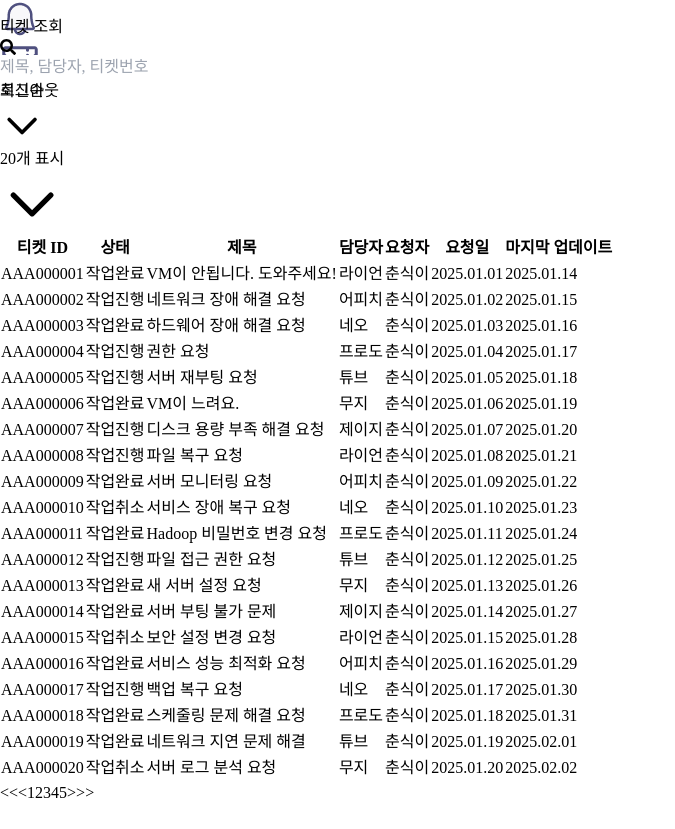
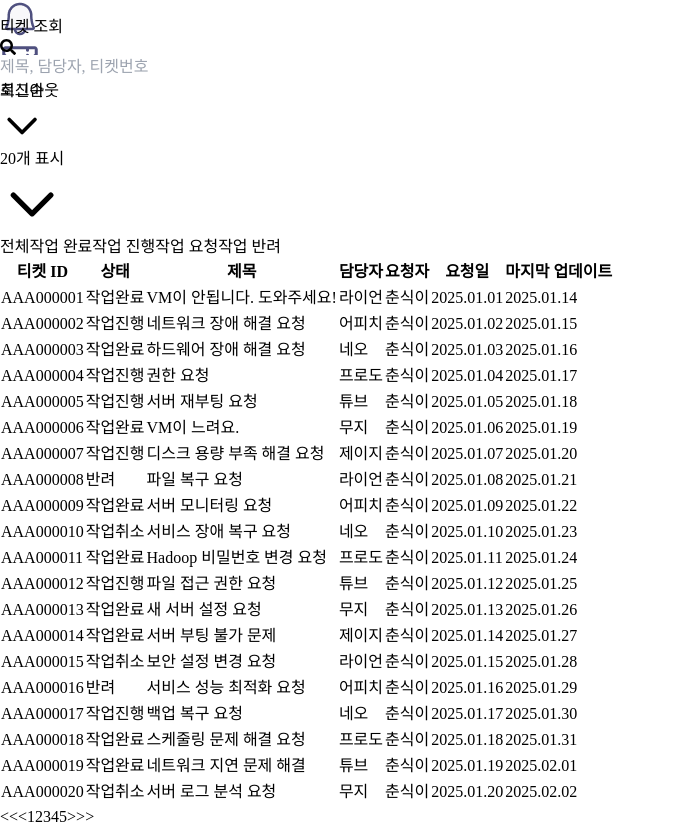
Before and after one commit to WRKR-KEA/frontend, a Next.js app: page /manager/myticket in a window 1280 px wide. Shown: the part 541-1370 px from the top of the page, without its empty margins (0-675 px from the left). Before the commit the page ends 1346 px from the top, so only its background shows below. Built offline with nearby package versions, Linux system fonts and the light colour scheme.

Commit message:
WRKR-59:✨:Feat:상태 필터링 컴포넌트 추가

```diff
--- a/src/app/user/home/page.tsx
+++ b/src/app/user/home/page.tsx
@@ -7,7 +7,7 @@ import { TicketList } from "../../../components/ticketList";
 
 export default function UserHomePage() {
   const maxTicketsToShow = 10; // 최대 표시할 티켓 수
-  const ticketStatus = 'in-progress'; //예시 상태
+  const ticketStatus = ''; //예시 상태
   const [ticketHandler, setTicketHandler] = useState<string>(''); // 필터링 담당자
   const [ticketRequester, setTicketRequester] = useState<string>(''); // 필터링 요청자
 
--- /dev/null
+++ b/src/components/filterTab.tsx
@@ -0,0 +1,53 @@
+import React from 'react';
+
+type FilterTabProps = {
+  activeTab: string;
+  handleTabClick: (tab: string) => void;
+};
+
+export function FilterTab({ activeTab, handleTabClick }: FilterTabProps) {
+  return (
+    <div className="flex border-gray-200 w-full items-center">
+      <button
+        onClick={() => handleTabClick("전체")}
+        className={`w-20 text-center py-3 px-4 font-semibold text-sm ${
+          activeTab === "전체" ? "border-b-2 border-black text-black" : "text-gray-500"
+        }`}
+      >
+        전체
+      </button>
+      <button
+        onClick={() => handleTabClick("작업완료")}
+        className={`w-24 text-center py-3 px-4 font-semibold text-sm ${
+          activeTab === "작업완료" ? "border-b-2 border-black text-black" : "text-gray-500"
+        }`}
+      >
+        작업 완료
+      </button>
+      <button
+        onClick={() => handleTabClick("작업진행")}
+        className={`w-24 text-center py-3 px-4 font-semibold text-sm ${
+          activeTab === "작업진행" ? "border-b-2 border-black text-black" : "text-gray-500"
+        }`}
+      >
+        작업 진행
+      </button>
+      <button
+        onClick={() => handleTabClick("작업요청")}
+        className={`w-24 text-center py-3 px-4 font-semibold text-sm ${
+          activeTab === "작업요청" ? "border-b-2 border-black text-black" : "text-gray-500"
+        }`}
+      >
+        작업 요청
+      </button>
+      <button
+        onClick={() => handleTabClick("반려")}
+        className={`w-24 text-center py-3 px-4 font-semibold text-sm ${
+          activeTab === "반려" ? "border-b-2 border-black text-black" : "text-gray-500"
+        }`}
+      >
+        작업 반려
+      </button>
+    </div>
+  );
+}
--- a/src/components/ticketList_Filter.tsx
+++ b/src/components/ticketList_Filter.tsx
@@ -1,4 +1,5 @@
 import React, { useState } from 'react';
+import {FilterTab} from './filterTab';
 
 type TicketList_FilterProps = {
   maxTicketsToShow: number;
@@ -15,7 +16,7 @@ export function TicketList_Filter({ maxTicketsToShow, page, searchTerm }: Ticket
   { "id": "AAA000005", "status": "작업진행", "title": "서버 재부팅 요청", "requester": "춘식이", "requestDate": "2025.01.05", "updateDate": "2025.01.18", "handler": "튜브" },
   { "id": "AAA000006", "status": "작업완료", "title": "VM이 느려요.", "requester": "춘식이", "requestDate": "2025.01.06", "updateDate": "2025.01.19", "handler": "무지" },
   { "id": "AAA000007", "status": "작업진행", "title": "디스크 용량 부족 해결 요청", "requester": "춘식이", "requestDate": "2025.01.07", "updateDate": "2025.01.20", "handler": "제이지" },
-        { "id": "AAA000008", "status": "작업진행", "title": "파일 복구 요청", "requester": "춘식이", "requestDate": "2025.01.08", "updateDate": "2025.01.21", "handler": "라이언" },
+  { "id": "AAA000008", "status": "반려", "title": "파일 복구 요청", "requester": "춘식이", "requestDate": "2025.01.08", "updateDate": "2025.01.21", "handler": "라이언" },
   { "id": "AAA000009", "status": "작업완료", "title": "서버 모니터링 요청", "requester": "춘식이", "requestDate": "2025.01.09", "updateDate": "2025.01.22", "handler": "어피치" },
   { "id": "AAA000010", "status": "작업취소", "title": "서비스 장애 복구 요청", "requester": "춘식이", "requestDate": "2025.01.10", "updateDate": "2025.01.23", "handler": "네오" },
   { "id": "AAA000011", "status": "작업완료", "title": "Hadoop 비밀번호 변경 요청", "requester": "춘식이", "requestDate": "2025.01.11", "updateDate": "2025.01.24", "handler": "프로도" },
@@ -23,7 +24,7 @@ export function TicketList_Filter({ maxTicketsToShow, page, searchTerm }: Ticket
   { "id": "AAA000013", "status": "작업완료", "title": "새 서버 설정 요청", "requester": "춘식이", "requestDate": "2025.01.13", "updateDate": "2025.01.26", "handler": "무지" },
   { "id": "AAA000014", "status": "작업완료", "title": "서버 부팅 불가 문제", "requester": "춘식이", "requestDate": "2025.01.14", "updateDate": "2025.01.27", "handler": "제이지" },
   { "id": "AAA000015", "status": "작업취소", "title": "보안 설정 변경 요청", "requester": "춘식이", "requestDate": "2025.01.15", "updateDate": "2025.01.28", "handler": "라이언" },
-        { "id": "AAA000016", "status": "작업완료", "title": "서비스 성능 최적화 요청", "requester": "춘식이", "requestDate": "2025.01.16", "updateDate": "2025.01.29", "handler": "어피치" },
+  { "id": "AAA000016", "status": "반려", "title": "서비스 성능 최적화 요청", "requester": "춘식이", "requestDate": "2025.01.16", "updateDate": "2025.01.29", "handler": "어피치" },
   { "id": "AAA000017", "status": "작업진행", "title": "백업 복구 요청", "requester": "춘식이", "requestDate": "2025.01.17", "updateDate": "2025.01.30", "handler": "네오" },
   { "id": "AAA000018", "status": "작업완료", "title": "스케줄링 문제 해결 요청", "requester": "춘식이", "requestDate": "2025.01.18", "updateDate": "2025.01.31", "handler": "프로도" },
   { "id": "AAA000019", "status": "작업완료", "title": "네트워크 지연 문제 해결", "requester": "춘식이", "requestDate": "2025.01.19", "updateDate": "2025.02.01", "handler": "튜브" },
@@ -34,21 +35,27 @@ export function TicketList_Filter({ maxTicketsToShow, page, searchTerm }: Ticket
   { "id": "AAA000024", "status": "작업요청", "title": "사용자 계정 복구 요청", "requester": "춘식이", "requestDate": "2025.01.24", "updateDate": "2025.02.06", "handler": "네오" },
   { "id": "AAA000025", "status": "작업취소", "title": "네트워크 설정 변경 요청", "requester": "춘식이", "requestDate": "2025.01.25", "updateDate": "2025.02.07", "handler": "프로도" },
   { "id": "AAA000026", "status": "작업요청", "title": "데이터베이스 최적화", "requester": "춘식이", "requestDate": "2025.01.26", "updateDate": "2025.02.08", "handler": "튜브" },
-        { "id": "AAA000027", "status": "작업진행", "title": "서비스 장애 분석 요청", "requester": "춘식이", "requestDate": "2025.01.27", "updateDate": "2025.02.09", "handler": "무지" },
+  { "id": "AAA000027", "status": "반려", "title": "서비스 장애 분석 요청", "requester": "춘식이", "requestDate": "2025.01.27", "updateDate": "2025.02.09", "handler": "무지" },
   { "id": "AAA000028", "status": "작업요청", "title": "서버 스냅샷 요청", "requester": "춘식이", "requestDate": "2025.01.28", "updateDate": "2025.02.10", "handler": "제이지" },
   { "id": "AAA000029", "status": "작업요청", "title": "데이터 손실 문제 해결 요청", "requester": "춘식이", "requestDate": "2025.01.29", "updateDate": "2025.02.11", "handler": "라이언" },
   { "id": "AAA000030", "status": "작업취소", "title": "사용자 권한 수정 요청", "requester": "춘식이", "requestDate": "2025.01.30", "updateDate": "2025.02.12", "handler": "어피치" }
   ];
 
   const statusStyles: Record<string, string> = {
-    작업완료: "bg-green-100 text-green-600",
-    작업진행: "bg-purple-100 text-purple-600",
-    작업취소: "bg-gray-100 text-gray-600",
-    작업반려: "bg-red-100 text-red-600",
-    작업요청: "bg-blue-100 text-blue-600",
+    작업완료: "bg-[#D1EEE2] text-[#3A966F]",
+    작업진행: "bg-[#CFE3FF] text-[#3E7DD6]",
+    작업취소: "bg-[#E0E0E0] text-[#767676]",
+    반려: "bg-[#F3CDBE] text-[#DE6231]",
+    작업요청: "bg-[#FFE9B6] text-[#D79804]",
   };
 
   const [filterStatus, setFilterStatus] = useState<string>("전체");
+  const [activeTab, setActiveTab] = useState<string>("전체");
+
+  const handleTabClick = (tab: string) => {
+    setActiveTab(tab);
+    setFilterStatus(tab);
+  };
 
   const filteredTickets = tickets.filter(ticket => {
     const matchesSearchTerm = ticket.title.includes(searchTerm) || ticket.handler.includes(searchTerm) || ticket.id.includes(searchTerm);
@@ -60,6 +67,7 @@ export function TicketList_Filter({ maxTicketsToShow, page, searchTerm }: Ticket
 
   return (
     <div className="bg-white rounded-md shadow-md">
+      <FilterTab activeTab={activeTab} handleTabClick={handleTabClick} />
       <table className="w-full text-sm border-collapse">
         <thead>
           <tr className="bg-gray-100 text-left">
```
Also changed, not shown: src/components/ticketList.tsx (+10 -10 lines). Lines whose indentation alone changed are shown as unchanged.
